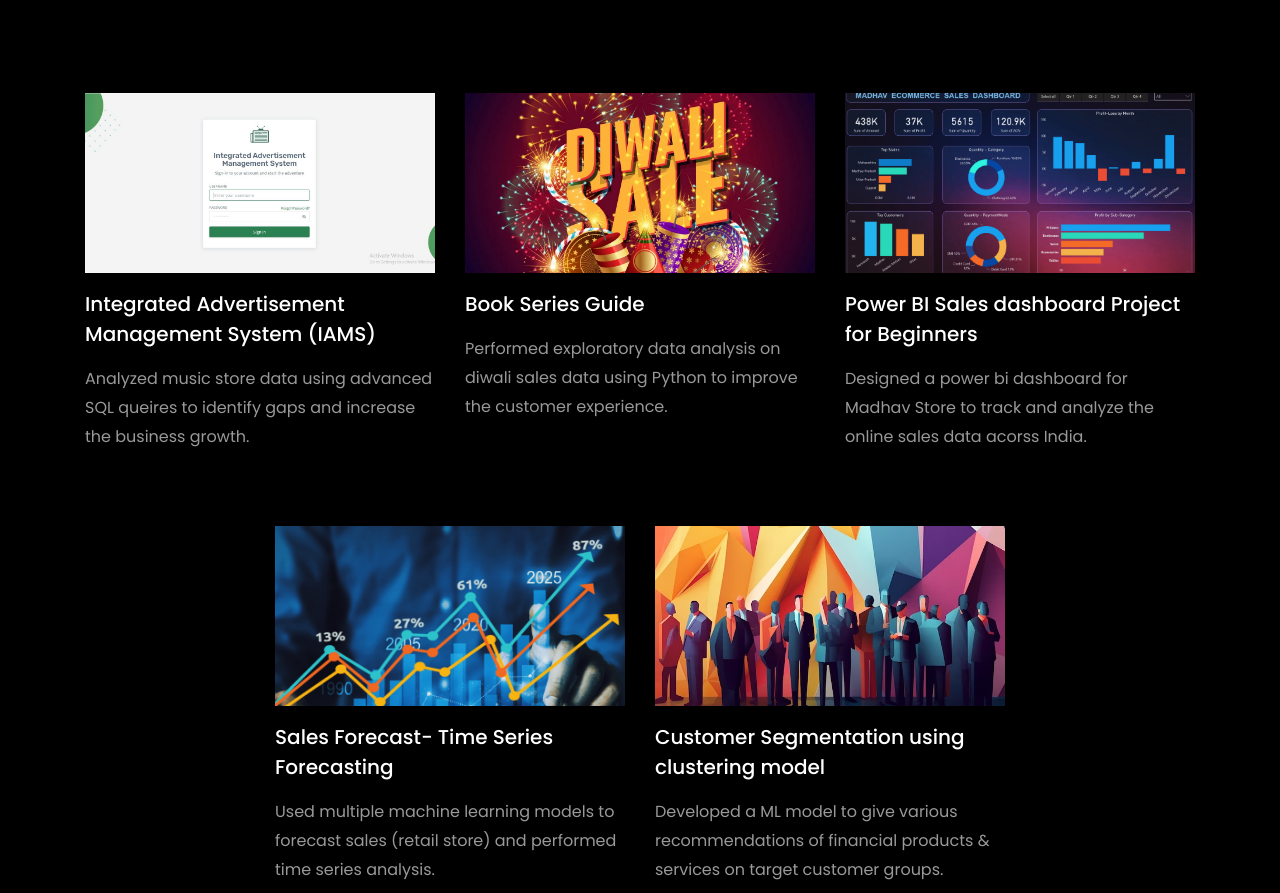
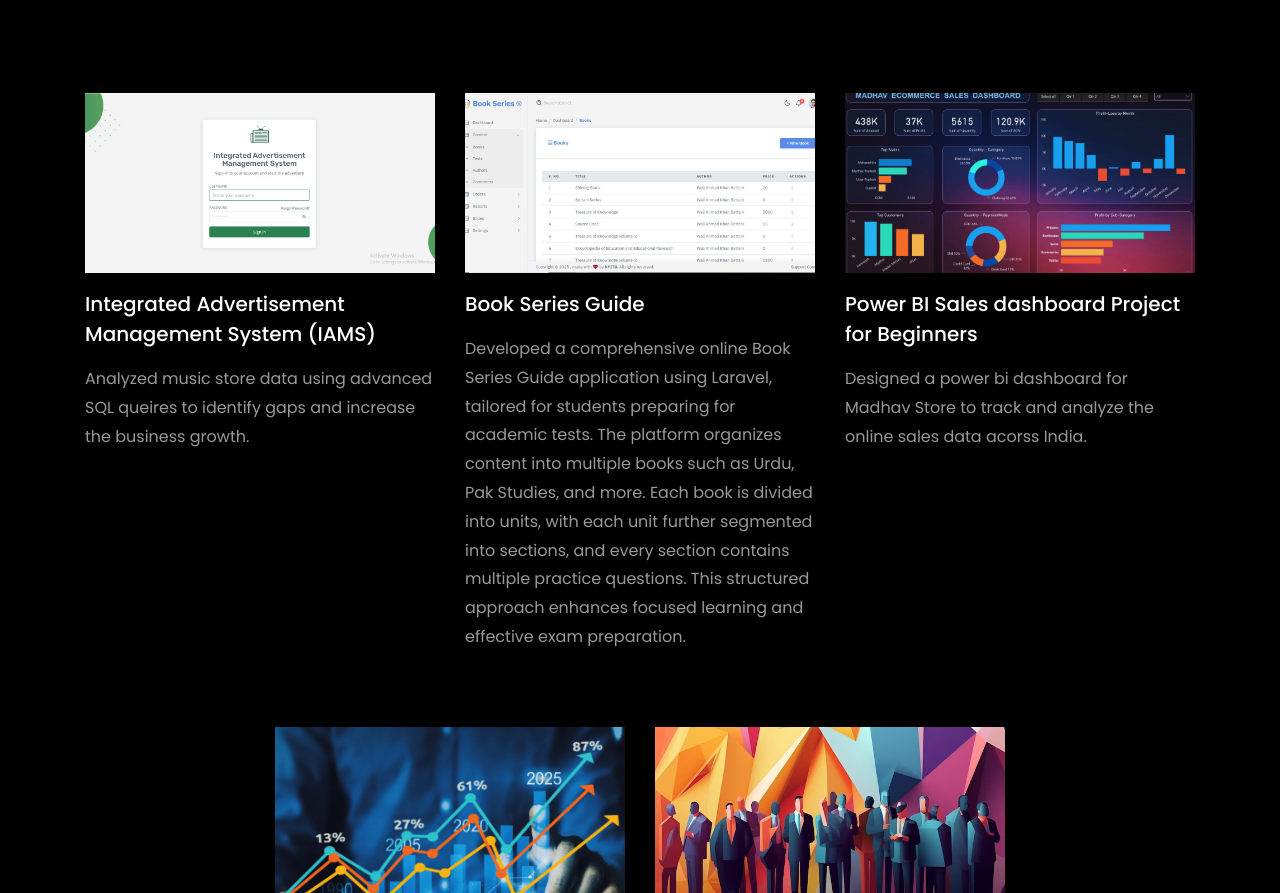
Before and after one commit to Ammar-gith/portfolio, a plain HTML site: page index.html in a window 1280 px wide. Shown: the part 3502-4395 px from the top of the page. Drawn offline with Linux system fonts and the light colour scheme; animation ran at ten frames a second; files whose address does not match are found by name.

Commit message:
code update

```diff
--- a/index.html
+++ b/index.html
@@ -427,12 +427,12 @@
           </div>
           <div class="col-md-4 d-flex ftco-animate">
           	<div class="blog-entry justify-content-end">
-              <a href="https://github.com/rishabhnmishra/Python_Diwali_Sales_Analysis/blob/main/Diwali_Sales_Analysis.ipynb" class="block-20 zoom-effect" style="background-image: url('images/proj_2.jpg');">
+              <a href="https://github.com/rishabhnmishra/Python_Diwali_Sales_Analysis/blob/main/Diwali_Sales_Analysis.ipynb" class="block-20 zoom-effect" style="background-image: url('images/book.JPG');">
               </a>
               <div class="text mt-3 float-right d-block">
 
                 <h3 class="heading"><a href="https://github.com/rishabhnmishra/Python_Diwali_Sales_Analysis/blob/main/Diwali_Sales_Analysis.ipynb">Book Series Guide</a></h3>
-                <p>Performed exploratory data analysis on diwali sales data using Python to improve the customer experience.</p>
+                <p>Developed a comprehensive online Book Series Guide application using Laravel, tailored for students preparing for academic tests. The platform organizes content into multiple books such as Urdu, Pak Studies, and more. Each book is divided into units, with each unit further segmented into sections, and every section contains multiple practice questions. This structured approach enhances focused learning and effective exam preparation.</p>
               </div>
             </div>
           </div>
```
Also changed, not shown: images/book.JPG (added).
